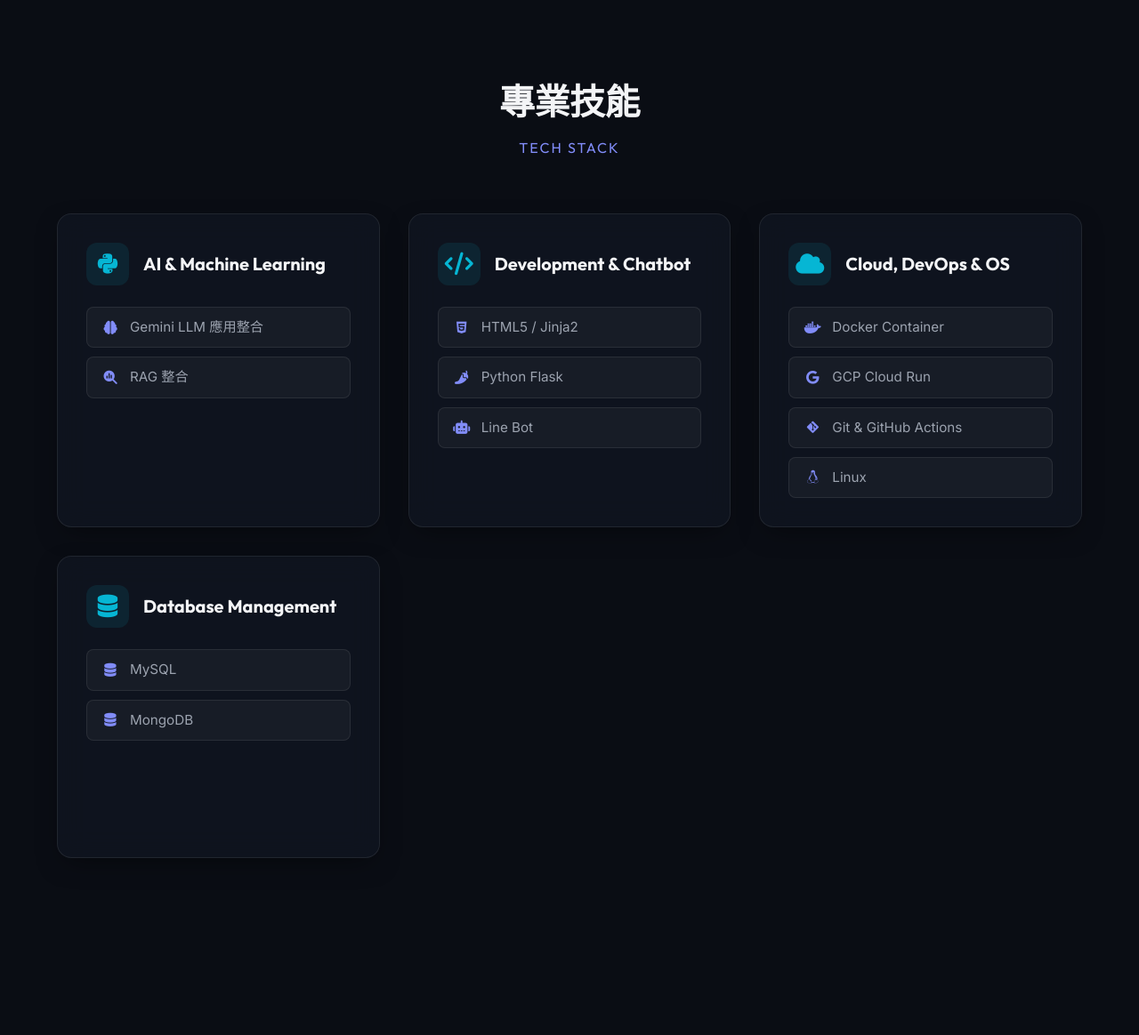
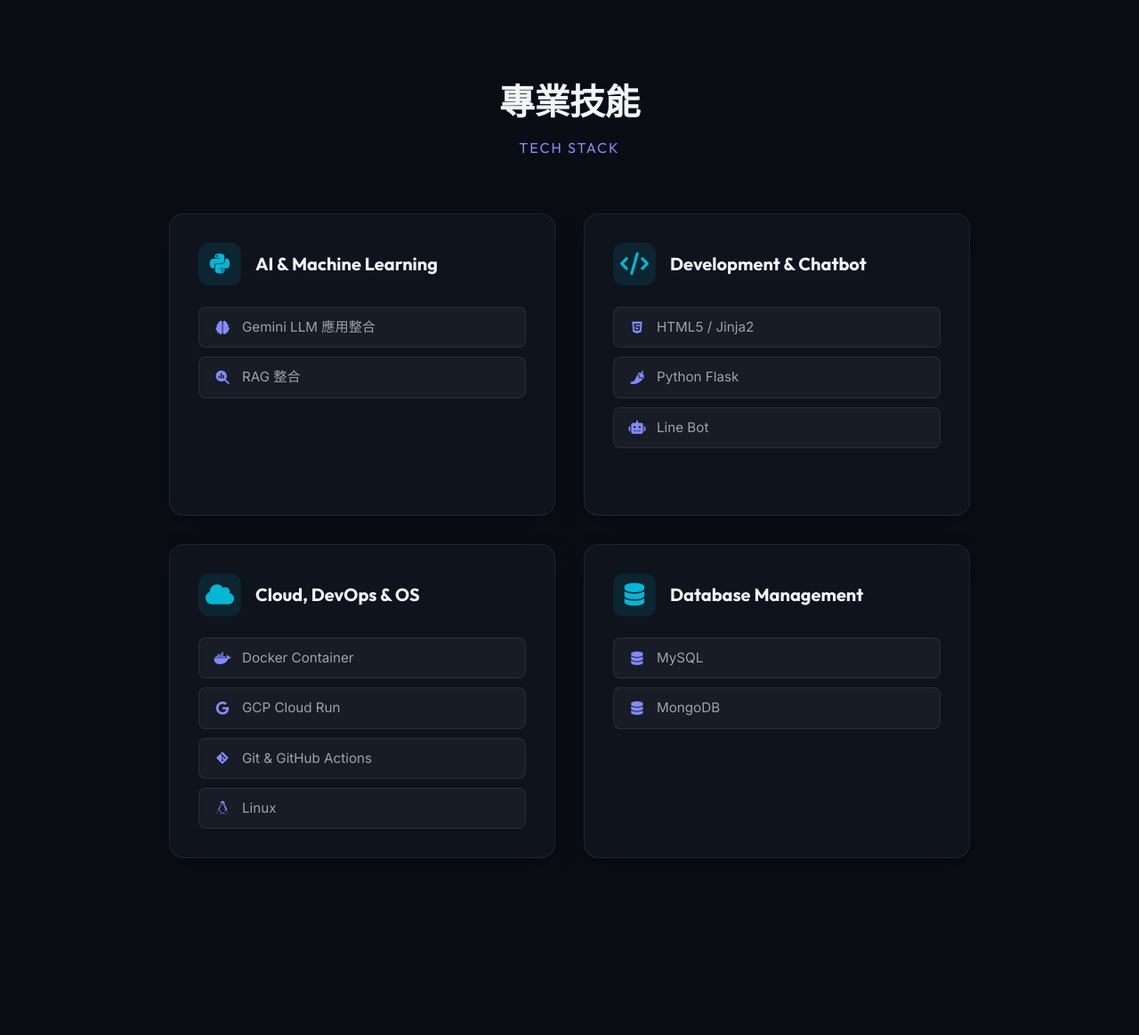
Before and after one commit to pobby3515/web_blog, a Flask app: page / in a window 1280 px wide. Shown: the part 1615-2779 px from the top of the page at 89% size. Run offline with Flask 3, Linux system fonts and the light colour scheme.

Commit message:
修改專業技能欄寬

```diff
--- a/static/css/style.css
+++ b/static/css/style.css
@@ -605,9 +605,11 @@ body {
    ========================================== */
 .skills-grid {
     display: grid;
-    grid-template-columns: repeat(auto-fit, minmax(280px, 1fr));
+    grid-template-columns: repeat(2, 1fr);
     gap: 32px;
     align-items: stretch;
+    max-width: 900px;
+    margin: 0 auto;
 }
 
 .skill-category {
@@ -1173,6 +1175,10 @@ a.contact-icon:hover {
         grid-template-columns: 1fr;
     }
 
+    .skills-grid {
+        grid-template-columns: 1fr;
+    }
+
     .footer-content {
         flex-direction: column;
         gap: 20px;
```
